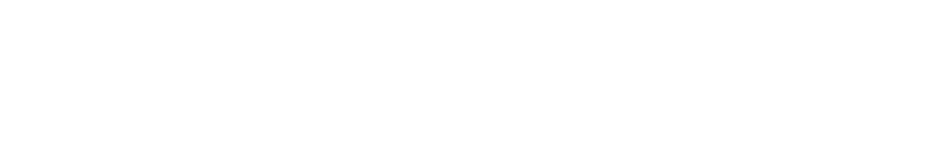
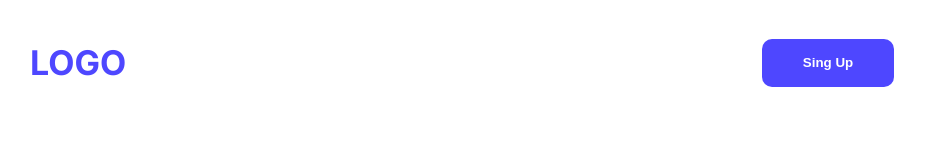
Before and after one commit to shanaztuli/assignment-1, a plain HTML site: page index.html in a window 1280 px wide. Shown: the whole page, without its empty margins (178-1103 px from the left). Drawn offline with Linux system fonts and the light colour scheme.

Commit message:
added an index.css and style folder

```diff
--- a/index.html
+++ b/index.html
@@ -4,8 +4,41 @@
     <meta charset="UTF-8">
     <meta name="viewport" content="width=device-width, initial-scale=1.0">
     <title> My First Assignment</title>
+    <link rel="preconnect" href="https://fonts.googleapis.com">
+<link rel="preconnect" href="https://fonts.gstatic.com" crossorigin>
+<link href="https://fonts.googleapis.com/css2?family=Inter:ital,opsz,wght@0,14..32,100..900;1,14..32,100..900&family=Open+Sans:ital,wght@0,300..800;1,300..800&display=swap" rel="stylesheet">
+    <link rel="stylesheet" href="styles/index.css">
+
 </head>
-<body>
+<body class="inter-normal">
+
+
+<header>
+    <nav>
+<h3 class="nav-title text-color">LOGO</h3>
+<ul>
+    <li><a href=""><button class="bt-tcolor">Sing Up</button></a></li>
+</ul>
+
+
+    </nav>
+
+</header>
+<main>
+
+
+</main>
+<footer>
+
+
+
+
+
+</footer>
+
+
+
+
 
 </body>
 </html>
--- /dev/null
+++ b/styles/index.css
@@ -0,0 +1,45 @@
+
+.inter-normal {
+  font-family: "inter", sans-serif;
+  font-optical-sizing: auto;
+  font-weight: 900px;
+  font-style: normal;
+  font-variation-settings:
+    "wdth" 100;
+}
+/* nav styles */
+nav{
+    display: flex;
+    align-items: center;
+    justify-content: space-between;
+    margin: 0 150px;
+
+    padding: 0 50px;
+}
+.nav-title {
+    font-weight: 900px;
+    font-size: 34px;
+
+}
+nav ul li  {
+    list-style: none;
+    font-size: 16px;
+
+}
+/* common style */
+.text-color{
+    color: #4E47FF;
+}
+.bt-tcolor{
+    color: #FFFFFF;
+
+    background-color: #4E47FF;
+    font-weight:bold ;
+    /* padding: 12px 36px; */
+    border-radius:10px;
+    width: 132px;
+    height: 48px;
+    border:none;
+    box-shadow: none;
+    outline: none;
+}
```
